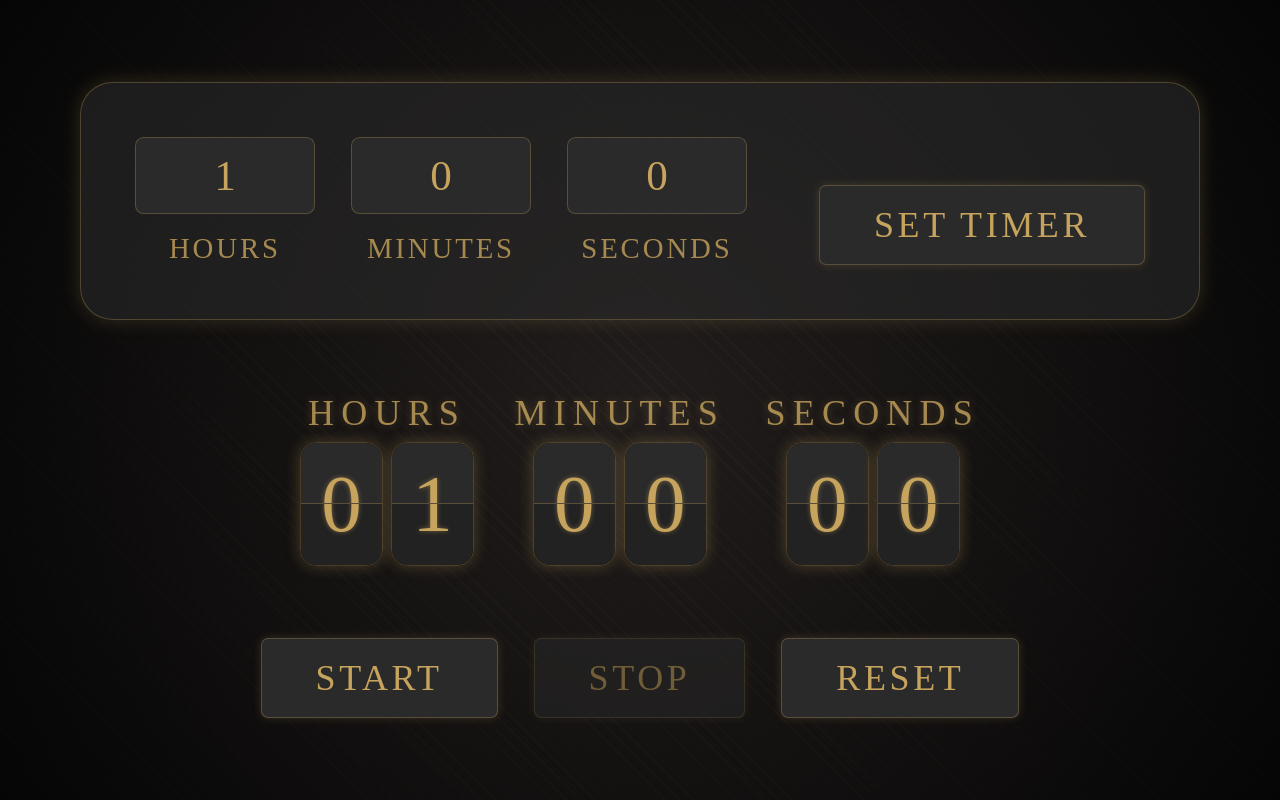
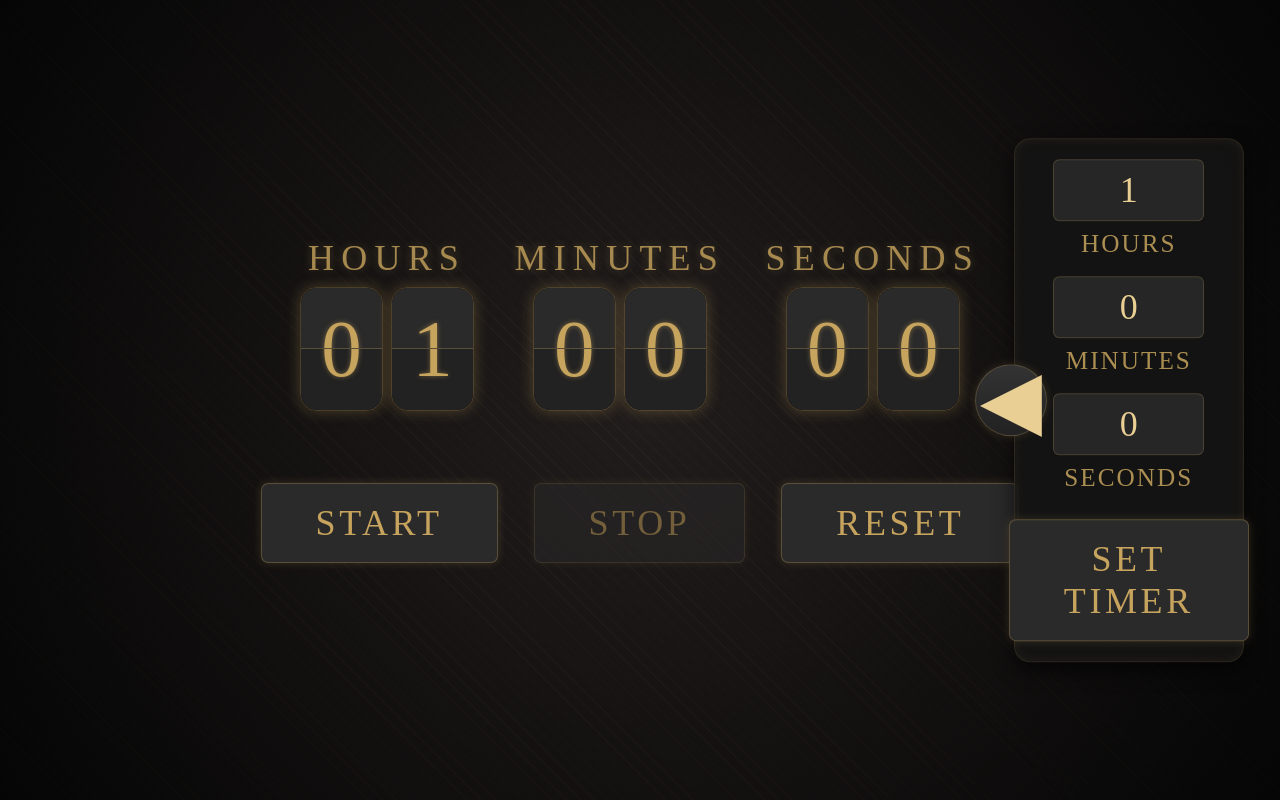
Before and after one commit to Icecold007/timer, a website: page index.html in a window 1280 px wide. Drawn offline with Linux system fonts and the light colour scheme; a web font is replaced by a local one.

Commit message:
third commit

```diff
--- a/index.html
+++ b/index.html
@@ -10,6 +10,14 @@
   </head>
   <body>
     <div class="time-setup">
+      <button
+        id="toggleSetup"
+        class="panel-toggle"
+        aria-expanded="true"
+        aria-label="Collapse timer setup"
+      >
+        ◀
+      </button>
       <form id="timerSetup" class="timer-form">
         <div class="input-group">
           <input
--- a/script.js
+++ b/script.js
@@ -10,6 +10,35 @@ const timerForm = document.getElementById("timerSetup");
 const hoursInput = document.getElementById("hoursInput");
 const minutesInput = document.getElementById("minutesInput");
 const secondsInput = document.getElementById("secondsInput");
+const timeSetup = document.querySelector(".time-setup");
+const toggleSetup = document.getElementById("toggleSetup");
+
+// initialize toggle state
+let setupCollapsed = false;
+
+function setCollapsed(collapsed) {
+  setupCollapsed = !!collapsed;
+  if (setupCollapsed) {
+    timeSetup.classList.add("collapsed");
+    toggleSetup.setAttribute("aria-expanded", "false");
+    toggleSetup.textContent = "▶";
+    // disable inputs when collapsed
+    hoursInput.disabled = true;
+    minutesInput.disabled = true;
+    secondsInput.disabled = true;
+  } else {
+    timeSetup.classList.remove("collapsed");
+    toggleSetup.setAttribute("aria-expanded", "true");
+    toggleSetup.textContent = "◀";
+    hoursInput.disabled = false;
+    minutesInput.disabled = false;
+    secondsInput.disabled = false;
+  }
+}
+
+toggleSetup.addEventListener("click", () => {
+  setCollapsed(!setupCollapsed);
+});
 
 timerForm.addEventListener("submit", (e) => {
   e.preventDefault();
--- a/styles.css
+++ b/styles.css
@@ -98,19 +98,63 @@ body {
 }
 
 .time-setup {
-  margin-bottom: 2rem;
-  background-color: rgba(42, 42, 42, 0.6);
-  padding: 1.5rem;
-  border-radius: 0.4em;
-  border: 1px solid rgba(199, 164, 93, 0.3);
-  box-shadow: 0 0 20px rgba(199, 164, 93, 0.2);
+  position: fixed;
+  right: 1rem;
+  top: 50%;
+  transform: translateY(-50%);
+  width: 6.4rem;
+  background-color: rgba(20, 20, 20, 0.9);
+  padding: 0.55rem 0.45rem;
+  border-radius: 0.45rem;
+  border: 1px solid rgba(199, 164, 93, 0.14);
+  box-shadow: 0 8px 20px rgba(0, 0, 0, 0.65),
+    0 0 12px rgba(199, 164, 93, 0.08) inset;
+  display: flex;
+  align-items: center;
+  justify-content: center;
+  transition: width 220ms ease, padding 220ms ease, box-shadow 220ms ease,
+    right 220ms ease;
+}
+
+.time-setup.collapsed {
+  width: 2.2rem;
+  padding: 0.35rem;
+  overflow: visible;
+}
+
+.panel-toggle {
+  position: absolute;
+  left: -1.1rem;
+  top: 50%;
+  transform: translateY(-50%);
+  width: 2rem;
+  height: 2rem;
+  border-radius: 50%;
+  border: 1px solid rgba(199, 164, 93, 0.25);
+  background: linear-gradient(180deg, #333 0%, #222 100%);
+  color: #e9cf93;
+  cursor: pointer;
+  box-shadow: 0 0 8px rgba(199, 164, 93, 0.18);
+  display: flex;
+  align-items: center;
+  justify-content: center;
+  padding: 0;
+}
+
+.time-setup.collapsed .timer-form {
+  display: none;
+}
+
+.time-setup.collapsed .panel-toggle {
+  left: -1.05rem;
+  transform: translateY(-50%) rotate(180deg);
 }
 
 .timer-form {
   display: flex;
-  gap: 1rem;
-  align-items: flex-end;
-  flex-wrap: wrap;
+  flex-direction: column;
+  gap: 0.5rem;
+  align-items: center;
   justify-content: center;
 }
 
@@ -118,25 +162,25 @@ body {
   display: flex;
   flex-direction: column;
   align-items: center;
-  gap: 0.5rem;
+  gap: 0.25rem;
 }
 
 .input-group label {
-  font-size: 0.8rem;
+  font-size: 0.7rem;
   text-transform: uppercase;
-  letter-spacing: 0.1em;
-  color: rgba(199, 164, 93, 0.8);
+  letter-spacing: 0.08em;
+  color: rgba(199, 164, 93, 0.85);
 }
 
 .time-input {
-  width: 5rem;
-  padding: 0.3em;
+  width: 4.2rem;
+  padding: 0.25em;
   font-family: "Cinzel", serif;
-  font-size: 1.2rem;
-  background-color: #2a2a2a;
-  border: 1px solid rgba(199, 164, 93, 0.3);
-  border-radius: 0.2em;
-  color: #c7a45d;
+  font-size: 1rem;
+  background-color: #262626;
+  border: 1px solid rgba(199, 164, 93, 0.22);
+  border-radius: 0.18em;
+  color: #e9cf93;
   text-align: center;
 }
 
@@ -158,7 +202,29 @@ body {
 }
 
 .set-time-btn {
-  margin-left: 1rem;
+  margin-top: 0.25rem;
+  padding: 0.35em 0.6em;
+  font-size: 0.9rem;
+}
+
+/* responsive: on narrow screens, move the panel to the top and make it horizontal */
+@media (max-width: 720px) {
+  .time-setup {
+    position: static;
+    transform: none;
+    width: auto;
+    margin: 1rem;
+    padding: 0.75rem 1rem;
+    flex-direction: row;
+  }
+  .timer-form {
+    flex-direction: row;
+    gap: 0.5rem;
+    align-items: center;
+  }
+  .time-input {
+    width: 3.5rem;
+  }
 }
 
 .container {
```
